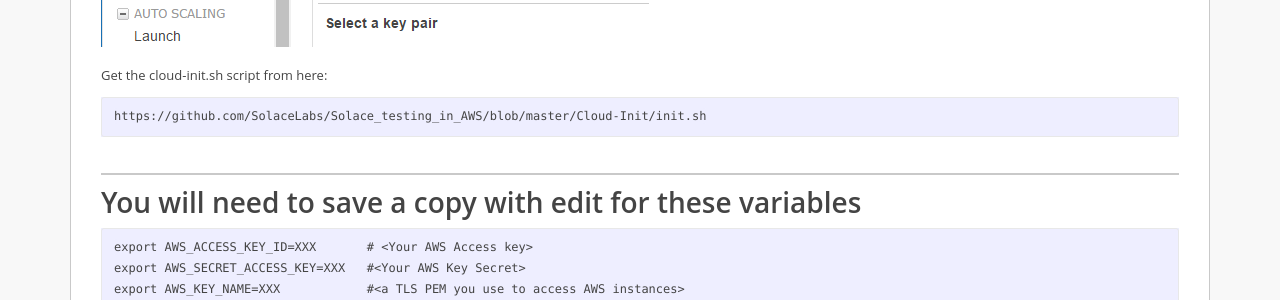
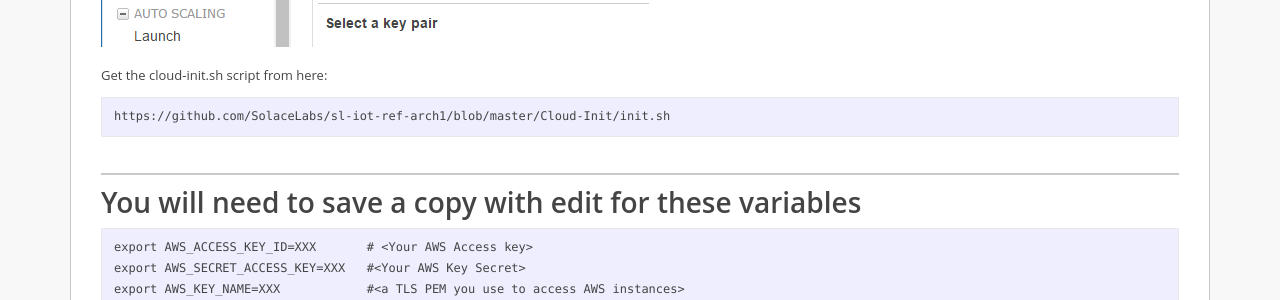
Before and after one commit to SolaceLabs/solace-iot-reference-architecture, a Jekyll site: the page built from docs/index.md, in a window 1280 px wide and 900 px high, scrolled down 2687 px. Shown: the part 151-451 px from the top of the window. Built offline with Jekyll 4.4.1, drawn with Linux system fonts in a browser that asks for light colours.

Commit message:
Move to repository sl-iot-ref-arch1

```diff
--- a/docs/_config.yml
+++ b/docs/_config.yml
@@ -1,7 +1,7 @@
 # Site settings
-title: Solace Testing in AWS
-baseurl: "/Solace_testing_in_AWS"
-repository: https://github.com/SolaceLabs/Solace_testing_in_AWS
+title: sl-iot-ref-arch1
+baseurl: "/sl-iot-ref-arch1"
+repository: https://github.com/SolaceLabs/sl-iot-ref-arch1
 
 
 
```
Also changed, not shown: README.md.
